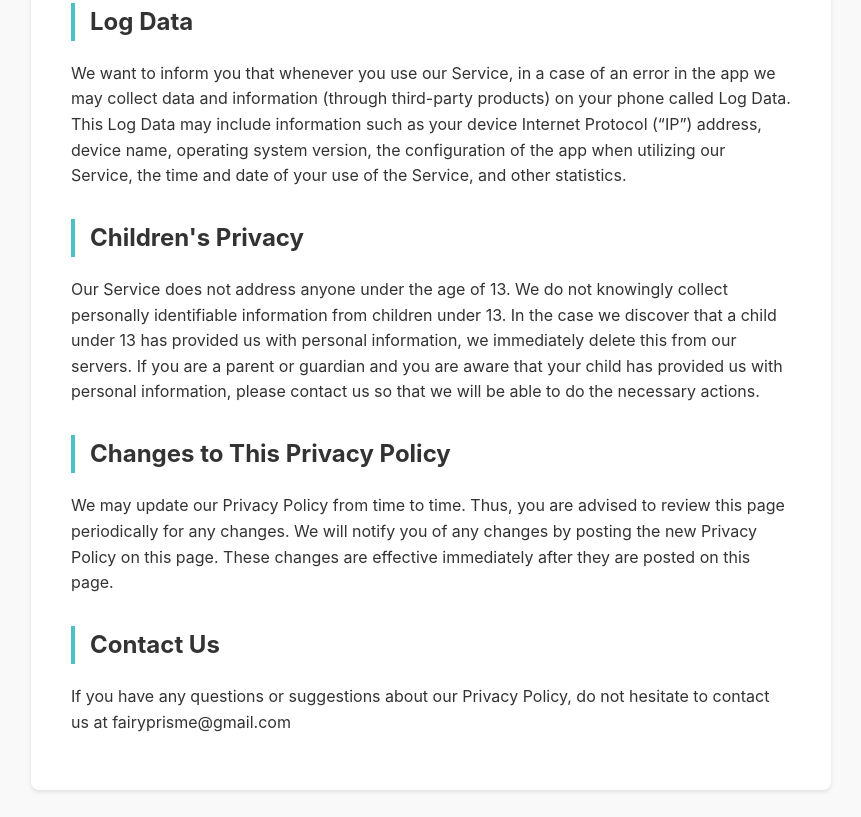
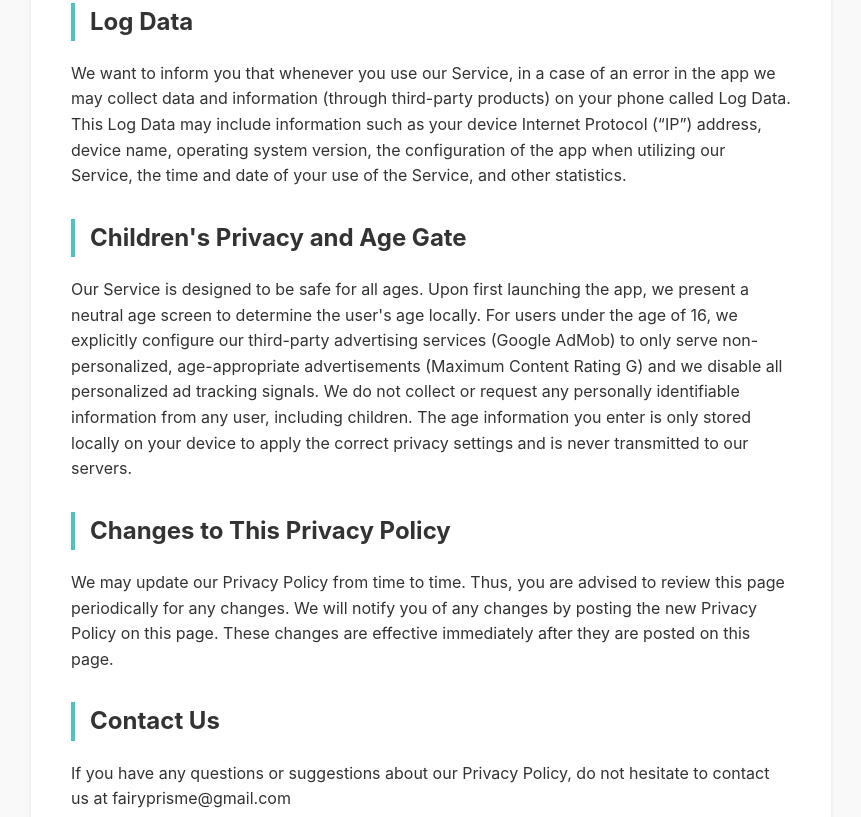
Before and after one commit to sarangnaik26/FairyPrisme-docs, a plain HTML site: page Privacy-Policy/Game/FloatyBirdReverse/index.html in a window 1280 px wide. Shown: the part 1038-1855 px from the top of the page, without its empty margins (209-1070 px from the left). Drawn offline with Linux system fonts and the light colour scheme.

Commit message:
Update FloatyBirdReverse index.html

```diff
--- a/Privacy-Policy/Game/FloatyBirdReverse/index.html
+++ b/Privacy-Policy/Game/FloatyBirdReverse/index.html
@@ -52,7 +52,7 @@
 <body>
     <div class="container">
         <h1>Privacy Policy</h1>
-        <p>Last updated: September 17, 2026</p>
+        <p>Last updated: October 07, 2026</p>
 
         <p>Floaty Bird Reverse ("us", "we", or "our") operates the Floaty Bird Reverse mobile application (the
             "Service").</p>
@@ -89,12 +89,14 @@
             configuration of the app when utilizing our Service, the time and date of your use of the Service, and other
             statistics.</p>
 
-        <h2>Children's Privacy</h2>
-        <p>Our Service does not address anyone under the age of 13. We do not knowingly collect personally identifiable
-            information from children under 13. In the case we discover that a child under 13 has provided us with
-            personal information, we immediately delete this from our servers. If you are a parent or guardian and you
-            are aware that your child has provided us with personal information, please contact us so that we will be
-            able to do the necessary actions.</p>
+        <h2>Children's Privacy and Age Gate</h2>
+        <p>Our Service is designed to be safe for all ages. Upon first launching the app, we present a neutral age
+            screen to determine the user's age locally. For users under the age of 16, we explicitly configure our
+            third-party advertising services (Google AdMob) to only serve non-personalized, age-appropriate
+            advertisements (Maximum Content Rating G) and we disable all personalized ad tracking signals. We do not
+            collect or request any personally identifiable information from any user, including children. The age
+            information you enter is only stored locally on your device to apply the correct privacy settings and is
+            never transmitted to our servers.</p>
 
         <h2>Changes to This Privacy Policy</h2>
         <p>We may update our Privacy Policy from time to time. Thus, you are advised to review this page periodically
```
